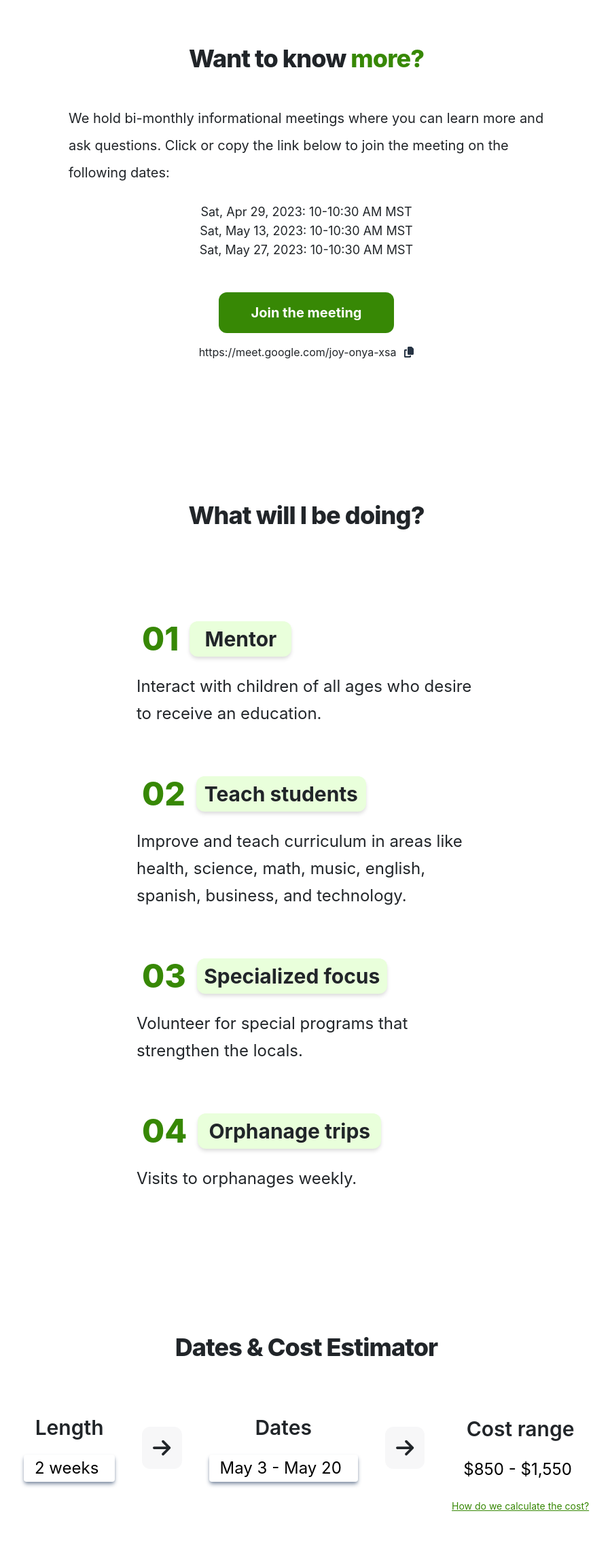
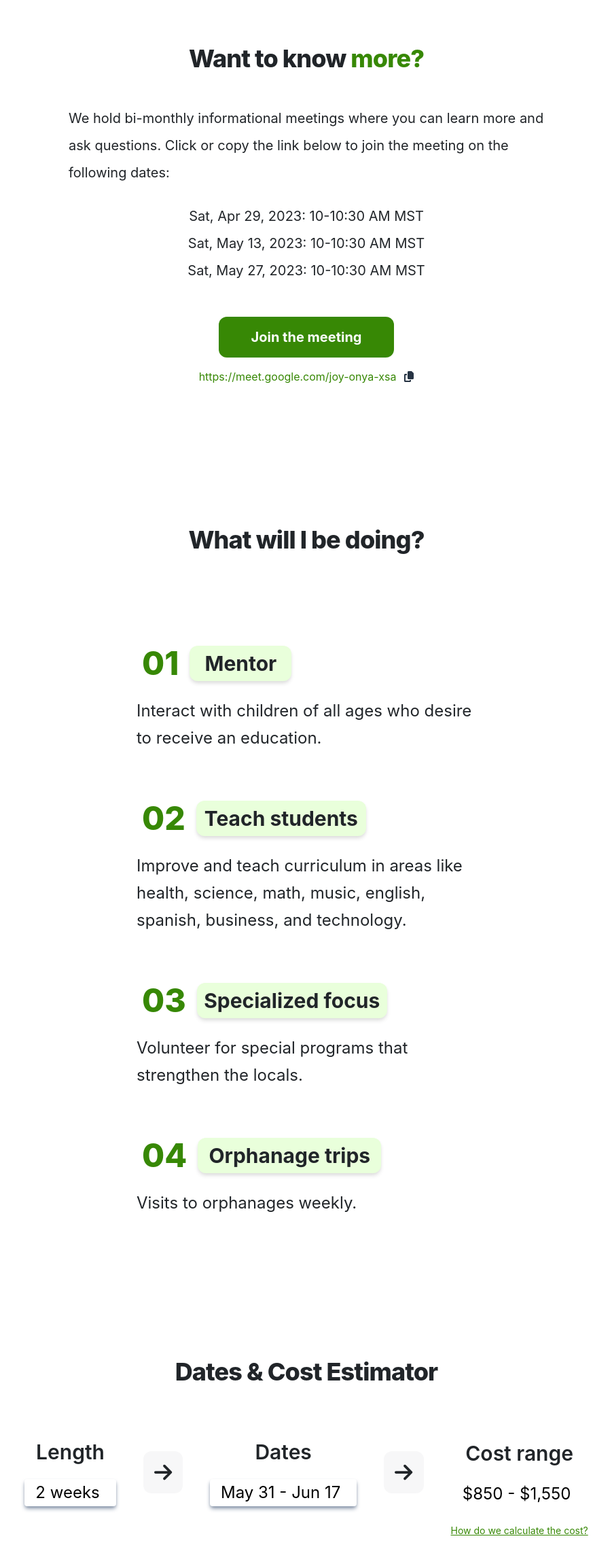
Before and after one commit to tyler16smith/dr-trips, a React (Create React App) app: page / in a window 1280 px wide. Shown: the part 3734-6032 px from the top of the page at 68% size, without its empty margins (189-1087 px from the left). Built offline with nearby package versions, Linux system fonts and the light colour scheme; the HTML template or start-up script is replaced by a standard one.

Commit message:
Updates dates on website

```diff
--- a/src/App.js
+++ b/src/App.js
@@ -16,36 +16,20 @@ export default function LandingPage() {
     "length": {
       "2": {
         "cost": '$850 - $1,550',
-        "dates": ['May 3 - May 20',	'May 17 - Jun 3',	'May 31 - Jun 17',	'Jun 14 - Jul 1',	'Jun 28 - Jul 15',	'Jul 12 - Jul 29',	'Jul 26 - Aug 12',	'Aug 9 - Aug 26']
+        "dates": ['May 31 - Jun 17',	'Jun 14 - Jul 1',	'Jun 28 - Jul 15',	'Jul 12 - Jul 29']
       },
       "4": {
         "cost": '$1,082 - $1,898',
-        "dates": ['May 3 - Jun 3',	'May 17 - Jun 17',	'May 31 -  Jul 1',	'Jun 14 - Jul 15',	'Jun 28 - Jul 29',	'Jul 12 - Aug 12',	'Jul 26 - Aug 26']
+        "dates": ['May 31 -  Jul 1',	'Jun 14 - Jul 15',	'Jun 28 - Jul 29']
       },
       "6": {
         "cost": '$1,398 - $2,422',
-        "dates": ['May 3 - Jun 17',	'May 17 - Jul 1',	'May 31 - Jul 15',	'Jun 14 - Jul 29',	'Jun 28 - Aug 12',	'Jul 12 - Aug 26']
+        "dates": ['May 31 - Jul 15',	'Jun 14 - Jul 29']
       },
       "8": {
         "cost": '$1,714 - $2,646',
-        "dates": ['May 3 - Jul 1',	'May 17 - Jul 15',	'May 31 - Jul 29',	'Jun 14 - Aug 12',	'Jun 28 - Aug 26']
-      },
-      "10": {
-        "cost": '$2,030 - $3,170',
-        "dates": ['May 3 - Jul 15', 'May 17 - Jul 29', 'May 31 - Aug 12', 'Jun 14 - Aug 26']
-      },
-      "12": {
-        "cost": '$2,346 - $3,394',
-        "dates": ['May 3 - Jul 29',	'May 17 - Aug 12',	'May 31 - Aug 26']
-      },
-      "14": {
-        "cost": '$2,662 - $3,918',
-        "dates": ['May 3 - Aug 12',	'May 17 - Aug 26']
-      },
-      "16": {
-        "cost": '$2,979 - $4,142',
-        "dates": ['May 3 - Aug 12']
-      },
+        "dates": ['May 31 - Jul 29']
+      }
     }
   };
 
@@ -323,7 +307,7 @@ export default function LandingPage() {
           <p className={`${isMobile ? 'text-3xl' : 'text-4xl'} text-center font-extrabold tracking-tight mb-5`}>Want to know <span className='text-[#378805]'>more?</span></p>
           <div className='flex flex-col justify-center items-center text-xl lg:leading-10 leading-9'>
             <p className={isMobile ? 'px-4' : 'lg:w-[700px]'}>We hold bi-monthly informational meetings where you can learn more and ask questions. Click or copy the link below to join the meeting on the following dates:</p>
-            <div className={`flex flex-col justify-center items-center text-lg mt-4 ${isMobile ? 'px-4' : 'lg:w-[700px]'}`}>
+            <div className={`flex flex-col justify-center items-center mt-4 ${isMobile ? 'px-4 text-lg' : 'text-xl leading-10 lg:w-[700px]'}`}>
               <p>Sat, Apr 29, 2023: 10-10:30 AM MST</p>
               <p>Sat, May 13, 2023: 10-10:30 AM MST</p>
               <p>Sat, May 27, 2023: 10-10:30 AM MST</p>
@@ -335,7 +319,7 @@ export default function LandingPage() {
             >
               Join the meeting
             </a>
-            <div className='flex justify-center items-center gap-3 text-base'>
+            <div className='flex justify-center items-center gap-3 text-base text-[#378805]'>
               <p>https://meet.google.com/joy-onya-xsa</p>
               <FontAwesomeIcon
                 icon={faCopy}
```
